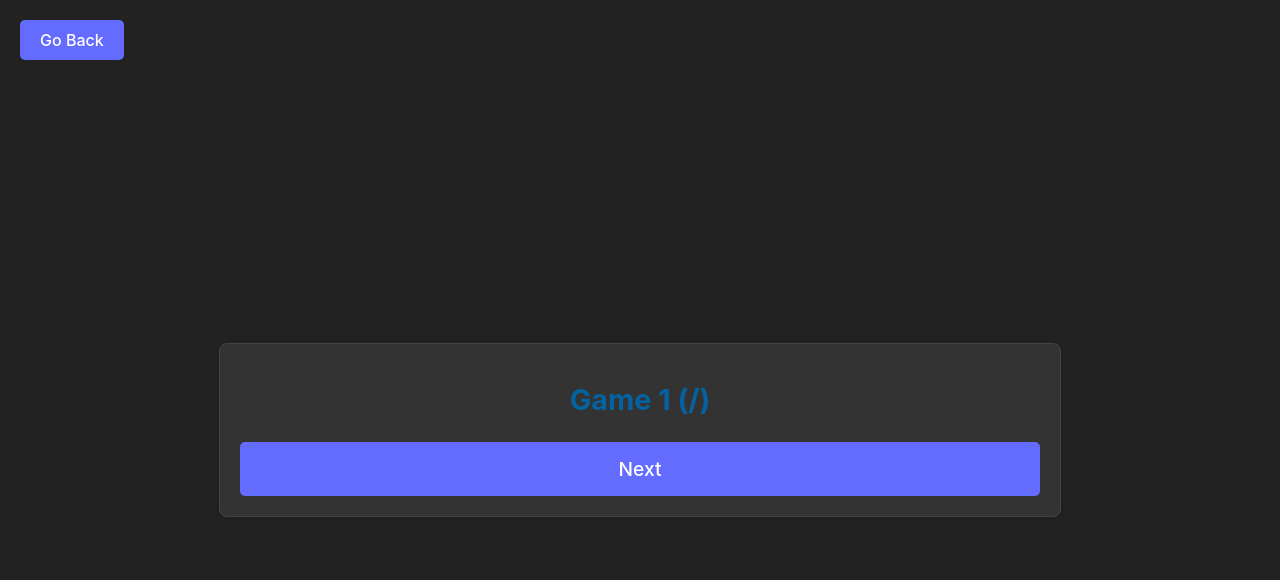
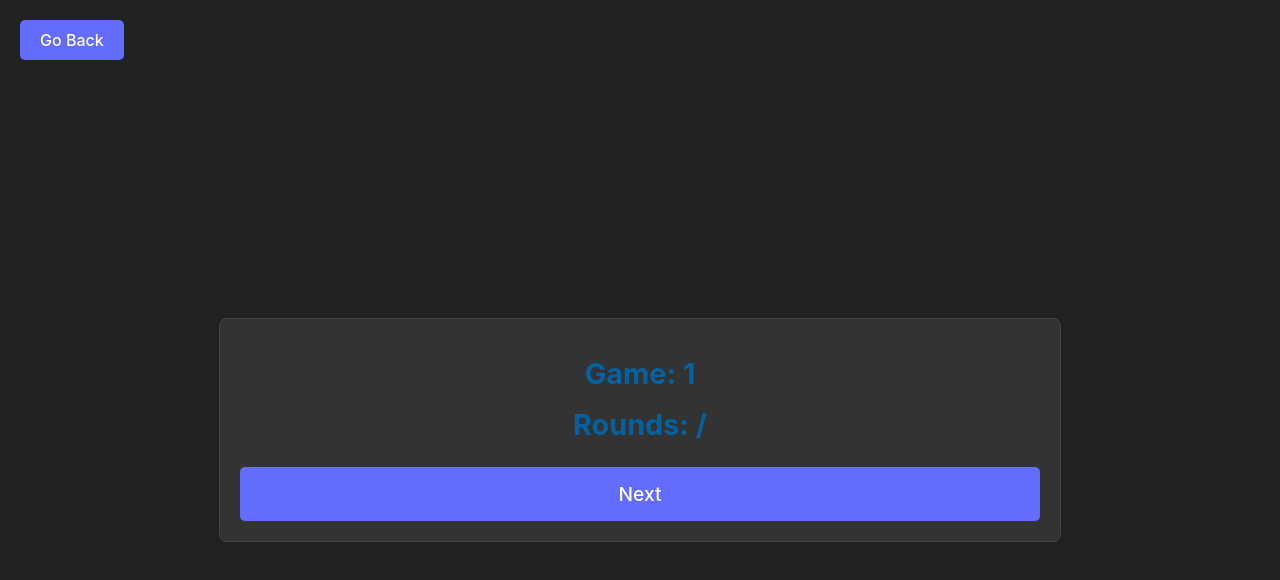
Before and after one commit to ruitcatarino/Chugckles, a React (Vite) app in the folder frontend/: page /game/1 in a window 1280 px wide. Shown: the top 580 px of the page. Built offline with nearby package versions, Linux system fonts and the light colour scheme; no server answers; sample sign-in values are in the browser's storage.

Commit message:
Update Game.jsx

```diff
--- a/frontend/src/pages/Game.jsx
+++ b/frontend/src/pages/Game.jsx
@@ -52,7 +52,8 @@ const Game = () => {
         Go Back
       </button>
       <div className="game-container">
-        <h1 className="game-title">Game {gameName} ({currentRound}/{totalRounds})</h1>
+        <h1 className="game-title">Game: {gameName}</h1>
+        <h1 className="game-title">Rounds: {currentRound}/{totalRounds}</h1>
         <h2 className="game-player">{currentPlayer}</h2>
         <div className="game-info">
           <p>
```
